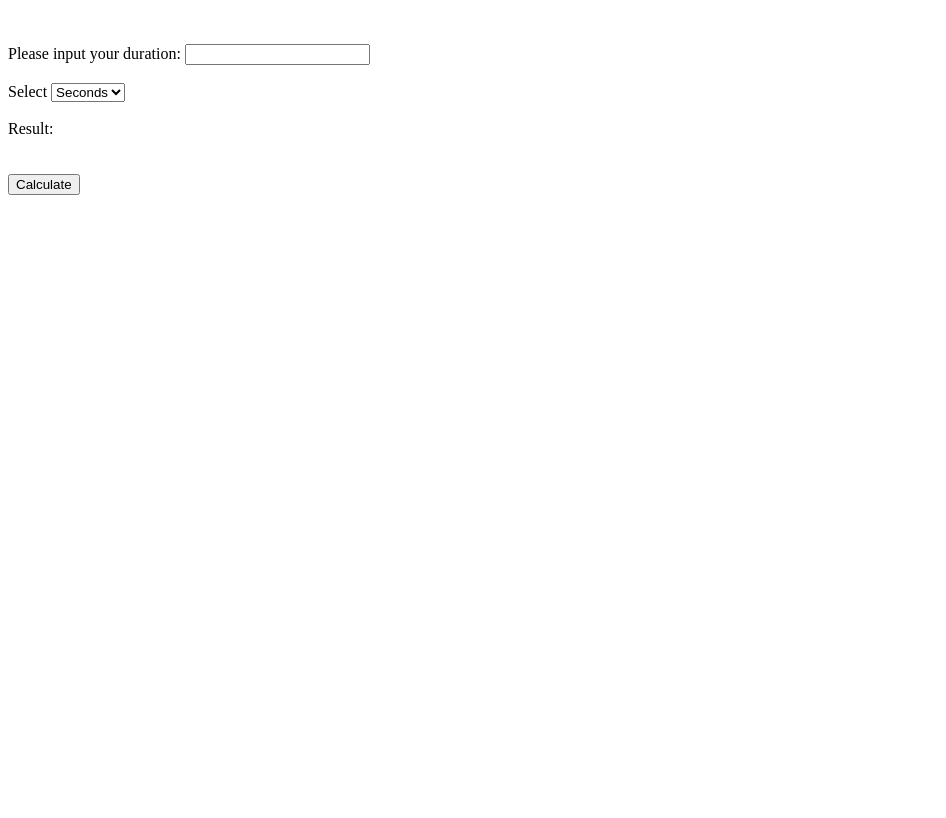
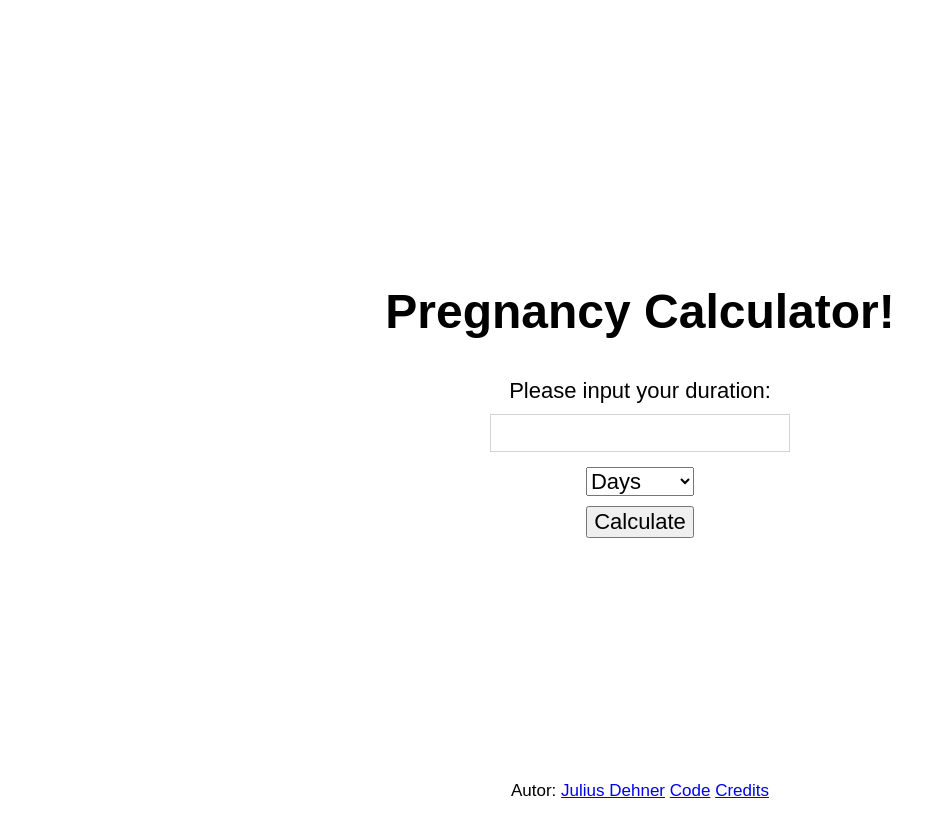
Before and after one commit to MinmoTech/PregnancyCalculatorPWA, a plain HTML site: page index.html in a window 1280 px wide. Shown: the whole page, without its empty margins (0-946 px from the left). Drawn offline with Linux system fonts and the light colour scheme.

Commit message:
Make it pretty

```diff
--- a/css/main.css
+++ b/css/main.css
@@ -0,0 +1,58 @@
+body {
+    margin: 5% auto 0 auto;
+}
+
+
+h1 {
+    font-size: 28px;
+    margin-bottom: 2.5%;
+}
+
+/* Make content area fill the entire browser window */
+html,
+.fullscreen {
+    font-family: 'Lora', sans-serif;
+    display: flex;
+    height: 100%;
+    margin: 0;
+    padding: 0;
+    width: 100%;
+}
+
+/* Center the content in the browser window */
+.container {
+    margin: auto;
+    text-align: center;
+}
+
+.title {
+    font-size: 3rem;
+}
+
+#result {
+    font-size: 30px;
+}
+
+input, label, select, div, button {
+    font-family: 'Ubuntu', sans-serif;
+    font-size: 22px;
+    margin-top: 5px;
+    margin-bottom: 5px;
+}
+
+input {
+    margin: 10px;
+    padding: 5px;
+    font-size: 22px;
+    border: 1px solid rgb(212, 212, 212);
+}
+
+footer {
+    position: absolute;
+    left: 0 ; right: 0; bottom: 0;
+    height: 36px;
+    font-size: 17px;
+}
+.footer-element{
+    display: inline-block;
+}
--- a/index.html
+++ b/index.html
@@ -15,24 +15,30 @@
 </head>
 
 <body class="fullscreen">
-<div></div><br/><br/>
-<label for="numberInput">Please input your duration:</label>
-<input name="numberinput" type="text" id="numberInput"/><br/><br/>
-<label for="unitInput">Select </label>
-<select name="unitinput" id="unitInput">
+<div class="container">
+    <h1 class="title">Pregnancy Calculator!</h1>
+    <br/>
+    <label for="numberInput">Please input your duration:</label><br/>
+    <input name="numberinput" type="text" id="numberInput"/><br/>
+    <label for="unitInput"></label>
+    <select name="unitinput" id="unitInput" class="question">
         <option value="seconds">Seconds</option>
         <option value="minutes">Minutes</option>
         <option value="hours">Hours</option>
-    <option value="days">Days</option>
+        <option value="days" selected>Days</option>
         <option value="weeks">Weeks</option>
         <option value="months">Months</option>
         <option value="years">Years</option>
-</select><br/><br/>
-<div>Result:</div><br/><br/>
+    </select><br/>
+    <button type="button" onclick="submit()">Calculate</button>
     <div id="result"></div>
-
-<button type="button" onclick="submit()">Calculate</button>
+    <footer>
+        <p class="footer-element">Autor:</p>
+        <a class="footer-element" href="https://github.com/juligreen">Julius Dehner</a>
+        <a class="footer-element" href="https://github.com/juligreen/PregnancyCalculatorPWA">Code</a>
+        <a class="footer-element" href="/credits.html">Credits</a>
+    </footer>
     <script src="js/main.js"></script>
-
+</div>
 </body>
 </html>
--- a/js/main.js
+++ b/js/main.js
@@ -17,7 +17,8 @@ function calculate(unitInput, numberInput) {
     let portion = unitConversion(unitInput, numberInput);
     let percentage = numberToPercentage(portion);
     let roundedPercentage = percentage.toFixed(2);
-    document.getElementById('result').innerHTML = roundedPercentage + '%';
+    let resultString = numberInput.toString() + ' ' + unitInput.toString() + ' is ' + roundedPercentage + '% of a pregnancy!';
+    document.getElementById('result').innerHTML = resultString;
 }
 
 function unitConversion(unitInput, numberInput) {
--- a/sw.js
+++ b/sw.js
@@ -4,6 +4,7 @@ let filesToCache = [
     '/index.html',
     '/js/main.js',
     '/css/main.css',
+    '/credits.html'
 ];
 
 /* Start the service worker and cache all of the app's content */
```
Also changed, not shown: credits.html (added, +10 -0 lines). Lines whose indentation alone changed are shown as unchanged.
